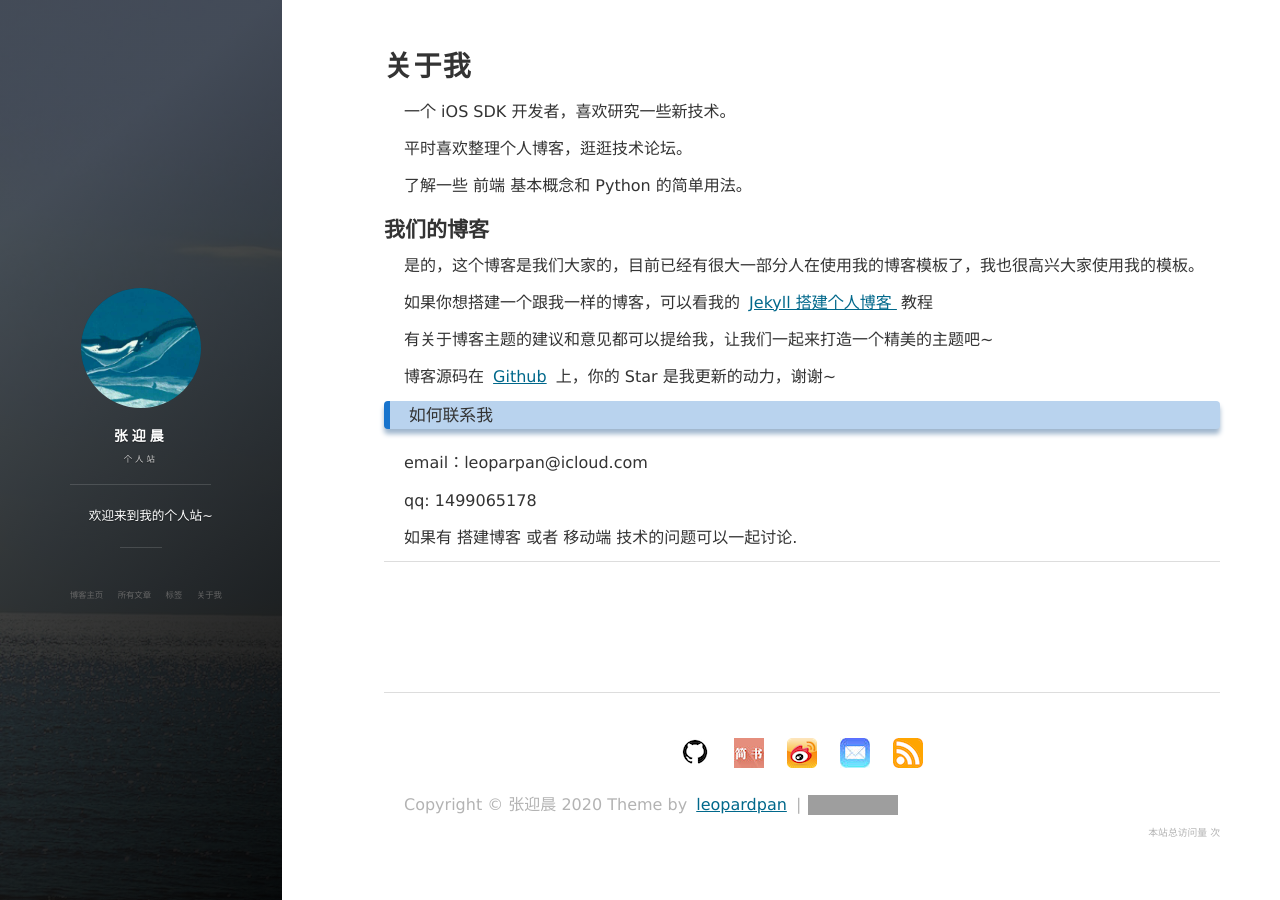
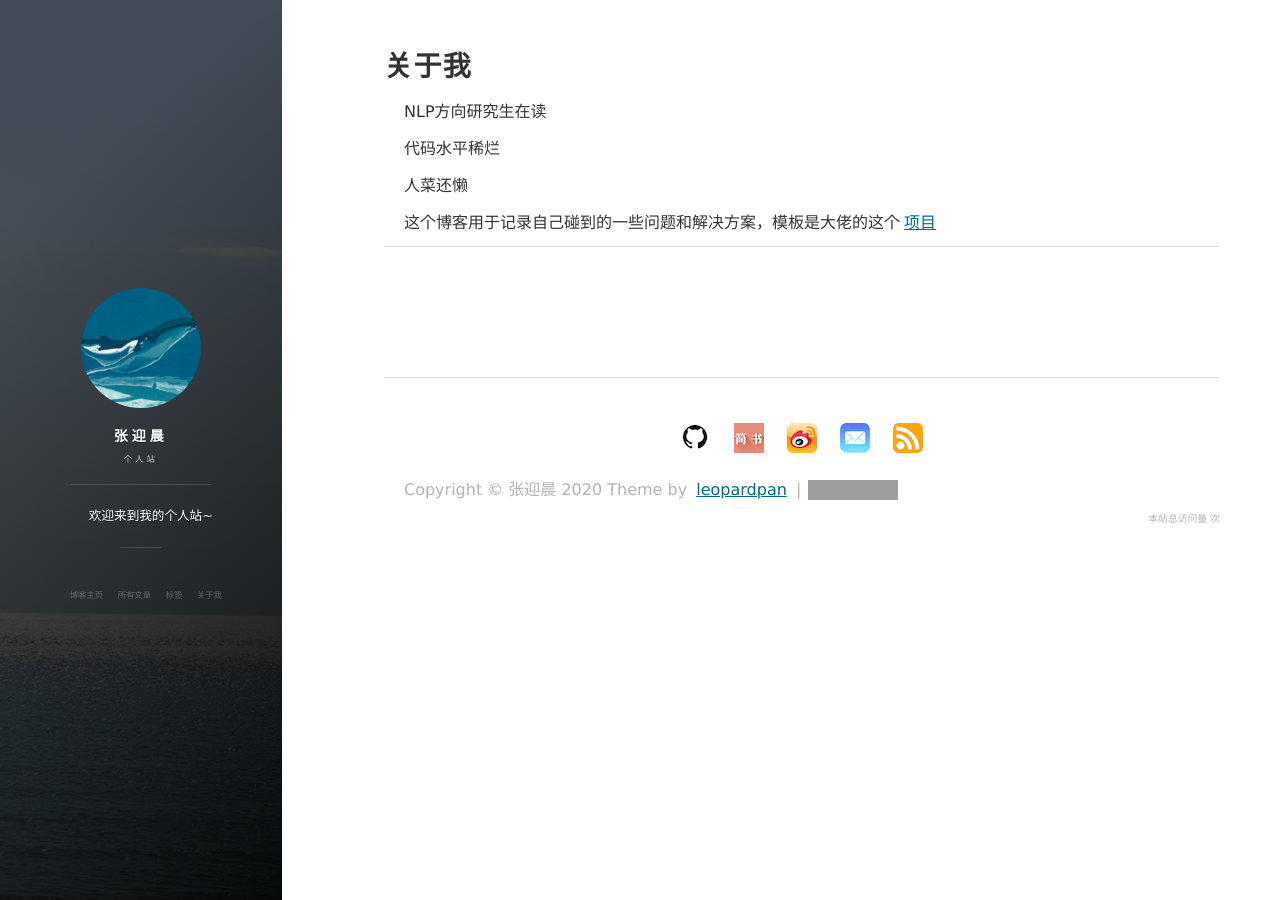
Before and after one commit to a461813062/a461813062.github.io, a Jekyll site: the page built from about.md, in a window 1280 px wide. Built offline with Jekyll 4.4.1, drawn with Linux system fonts in a browser that asks for light colours; nearby versions of some CDN libraries; comment, search, counter and statistics services are not loaded; grey boxes are pictures that could not be loaded.

Commit message:
修改个人介绍

```diff
--- a/about.md
+++ b/about.md
@@ -3,50 +3,18 @@ layout: page
 title: 关于我
 ---
 
-一个 iOS SDK 开发者，喜欢研究一些新技术。
+NLP方向研究生在读
 <p>
-平时喜欢整理个人博客，逛逛技术论坛。
+代码水平稀烂
 <p>
-了解一些 前端 基本概念和 Python 的简单用法。
+人菜还懒
 
 <p>
 
-<h2> 我们的博客 </h2>
-
-<p>
-
-是的，这个博客是我们大家的，目前已经有很大一部分人在使用我的博客模板了，我也很高兴大家使用我的模板。
-
-<p>
-
-如果你想搭建一个跟我一样的博客，可以看我的
-<a href="/2016/10/jekyll_tutorials1/"> Jekyll 搭建个人博客 </a>
-教程
-
-<p>
-
-有关于博客主题的建议和意见都可以提给我，让我们一起来打造一个精美的主题吧~
-
-<p>
-
-博客源码在 <a target="_blank" href='https://github.com/leopardpan/leopardpan.github.io/'>Github</a> 上，你的 Star 是我更新的动力，谢谢~
-
-<p>
-
-<p>
+这个博客用于记录自己碰到的一些问题和解决方案，模板是大佬的这个<a target="_blank" href='https://github.com/leopardpan/leopardpan.github.io/'>项目</a>
 
 <p>
 
 
-<h3> 如何联系我 </h3>
-
-<p>
-email：leoparpan@icloud.com
-<p>
-qq: 1499065178
-<p>
-如果有 搭建博客 或者 移动端 技术的问题可以一起讨论.
-<p>
-
 
 {% include comments.html %}
```
